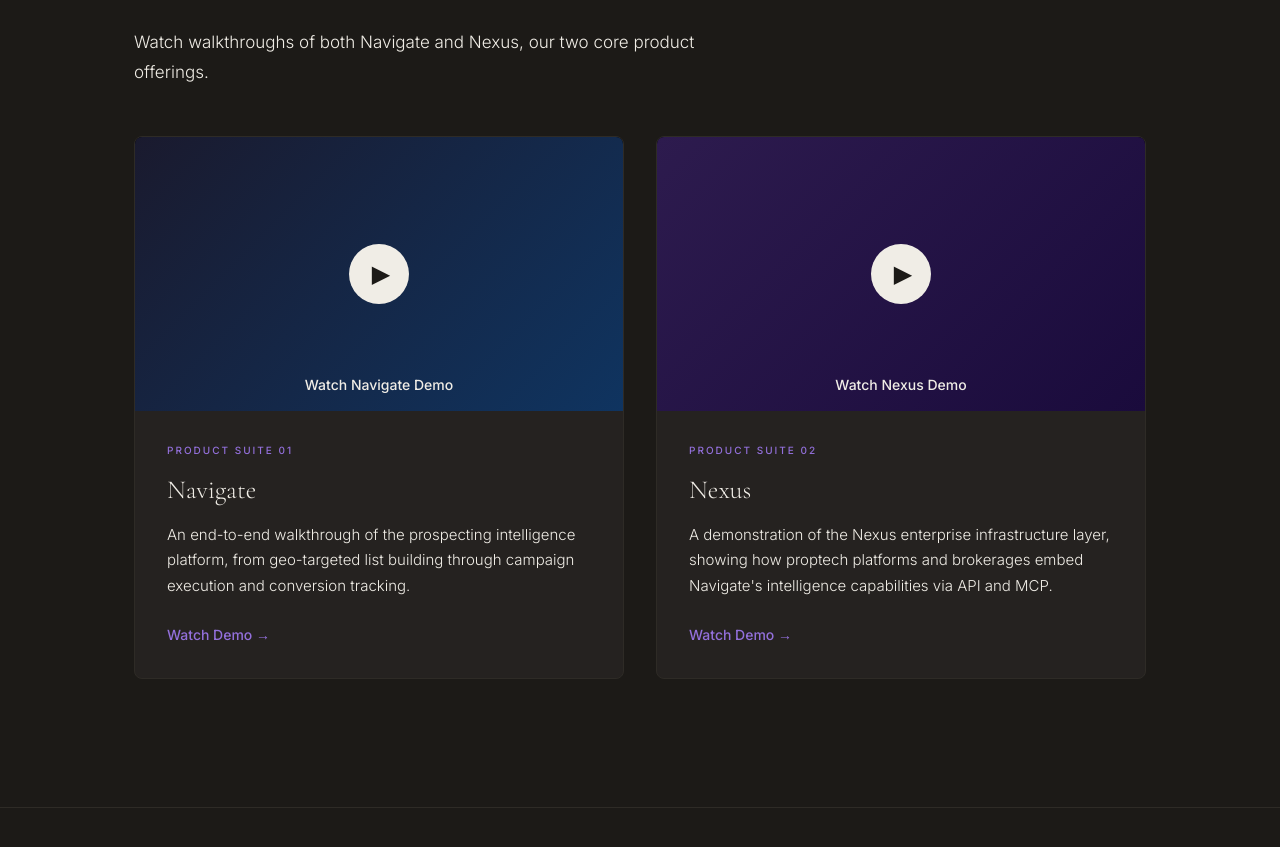
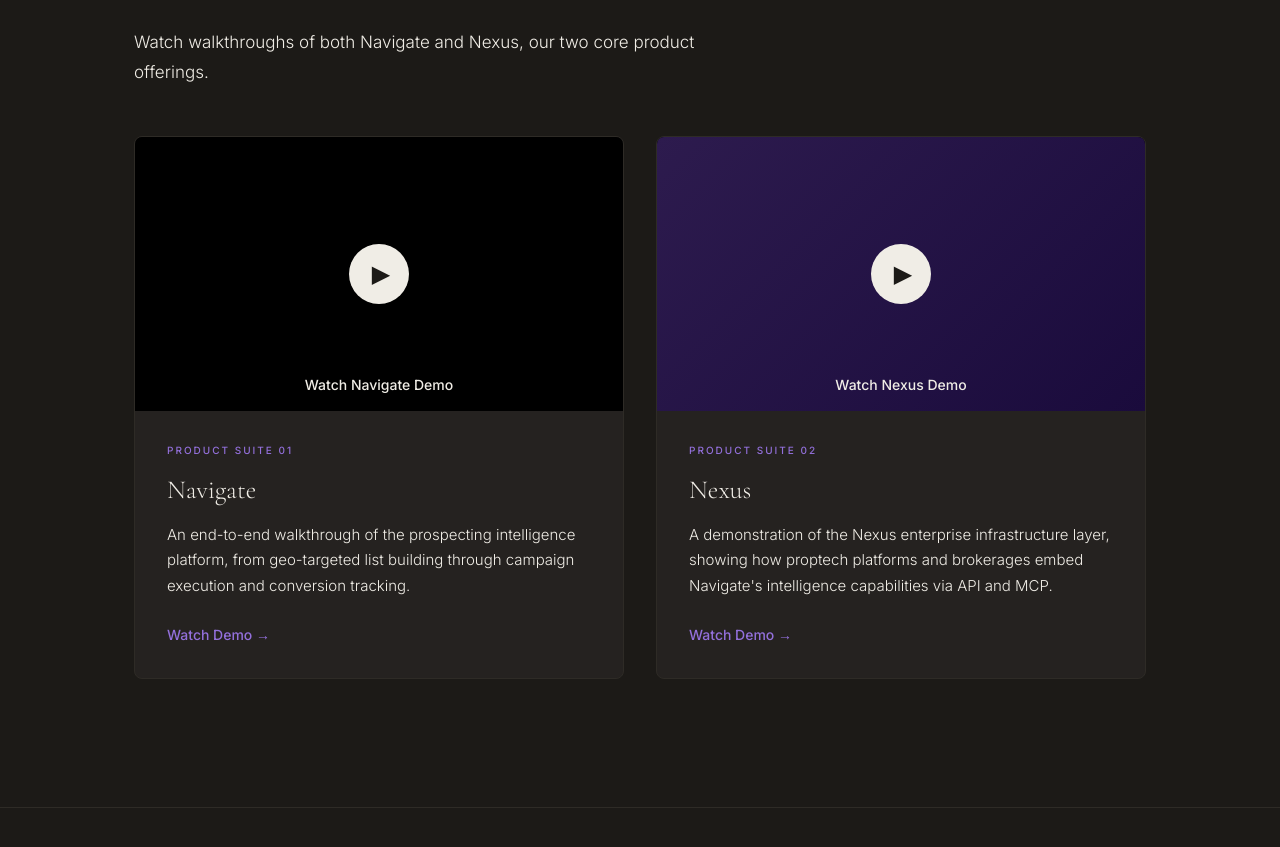
Before and after one commit to letsnavigatebmw/aperture-hospitality, a Next.js app: page /data-intelligence in a window 1280 px wide. Shown: the part 2120-2967 px from the top of the page. Built offline with nearby package versions, Linux system fonts and the light colour scheme.

Commit message:
Update Navigate demo card to use background image instead of gradient

```diff
--- a/app/data-intelligence/page.tsx
+++ b/app/data-intelligence/page.tsx
@@ -152,12 +152,12 @@ export default function DataIntelligencePage() {
           <div style={{ display: 'grid', gridTemplateColumns: '1fr 1fr', gap: '2rem' }}>
             {/* Navigate Demo Card */}
             <div style={{ background: '#252220', border: '1px solid #2e2b26', borderRadius: '8px', overflow: 'hidden', display: 'flex', flexDirection: 'column' }}>
-              <div style={{ position: 'relative', width: '100%', paddingBottom: '56.25%', background: '#000' }}>
-                <div style={{ position: 'absolute', top: 0, left: 0, width: '100%', height: '100%', display: 'flex', alignItems: 'center', justifyContent: 'center', background: 'linear-gradient(135deg, #1a1a2e 0%, #0f3460 100%)' }}>
-                  <button style={{ width: '60px', height: '60px', borderRadius: '50%', background: '#F0EDE6', border: 'none', cursor: 'pointer', display: 'flex', alignItems: 'center', justifyContent: 'center', transition: 'transform 0.2s' }} onMouseEnter={(e) => (e.currentTarget.style.transform = 'scale(1.1)')} onMouseLeave={(e) => (e.currentTarget.style.transform = 'scale(1)')}>
+              <div style={{ position: 'relative', width: '100%', paddingBottom: '56.25%', background: '#000', backgroundImage: 'url(/navigate-demo.jpg)', backgroundSize: 'cover', backgroundPosition: 'center' }}>
+                <div style={{ position: 'absolute', top: 0, left: 0, width: '100%', height: '100%', display: 'flex', alignItems: 'center', justifyContent: 'center', background: 'rgba(0, 0, 0, 0.3)' }}>
+                  <button style={{ width: '60px', height: '60px', borderRadius: '50%', background: '#F0EDE6', border: 'none', cursor: 'pointer', display: 'flex', alignItems: 'center', justifyContent: 'center', transition: 'transform 0.2s', zIndex: 10 }} onMouseEnter={(e) => (e.currentTarget.style.transform = 'scale(1.1)')} onMouseLeave={(e) => (e.currentTarget.style.transform = 'scale(1)')}>
                     <span style={{ fontSize: '24px', color: '#1C1A17', marginLeft: '4px' }}>▶</span>
                   </button>
-                  <span style={{ position: 'absolute', color: '#F0EDE6', fontSize: '0.875rem', fontWeight: 500, bottom: '1rem', left: '50%', transform: 'translateX(-50%)' }}>
+                  <span style={{ position: 'absolute', color: '#F0EDE6', fontSize: '0.875rem', fontWeight: 500, bottom: '1rem', left: '50%', transform: 'translateX(-50%)', zIndex: 10 }}>
                     Watch Navigate Demo
                   </span>
                 </div>
```
Also changed, not shown: public/navigate-demo.jpg (added).
